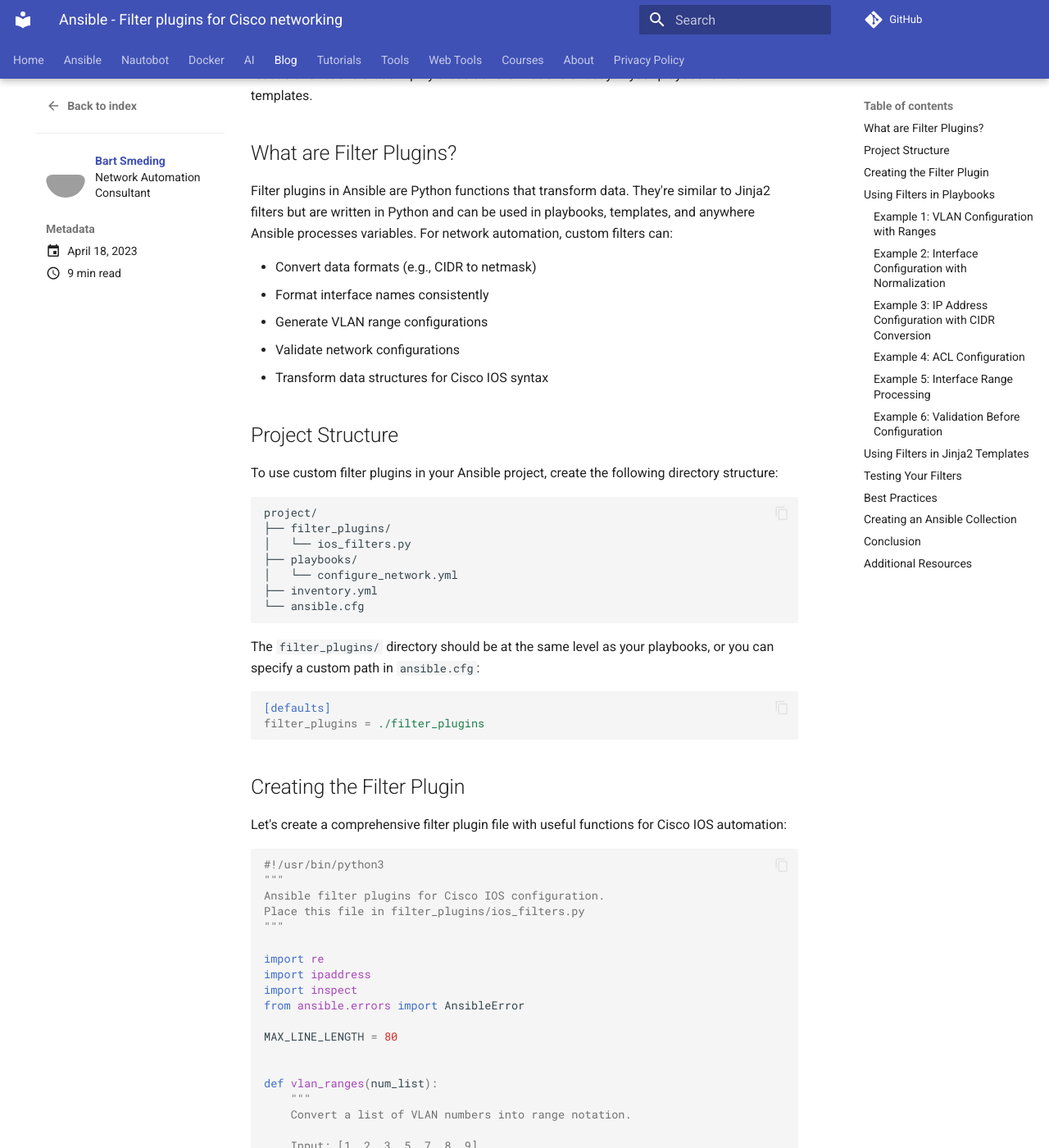
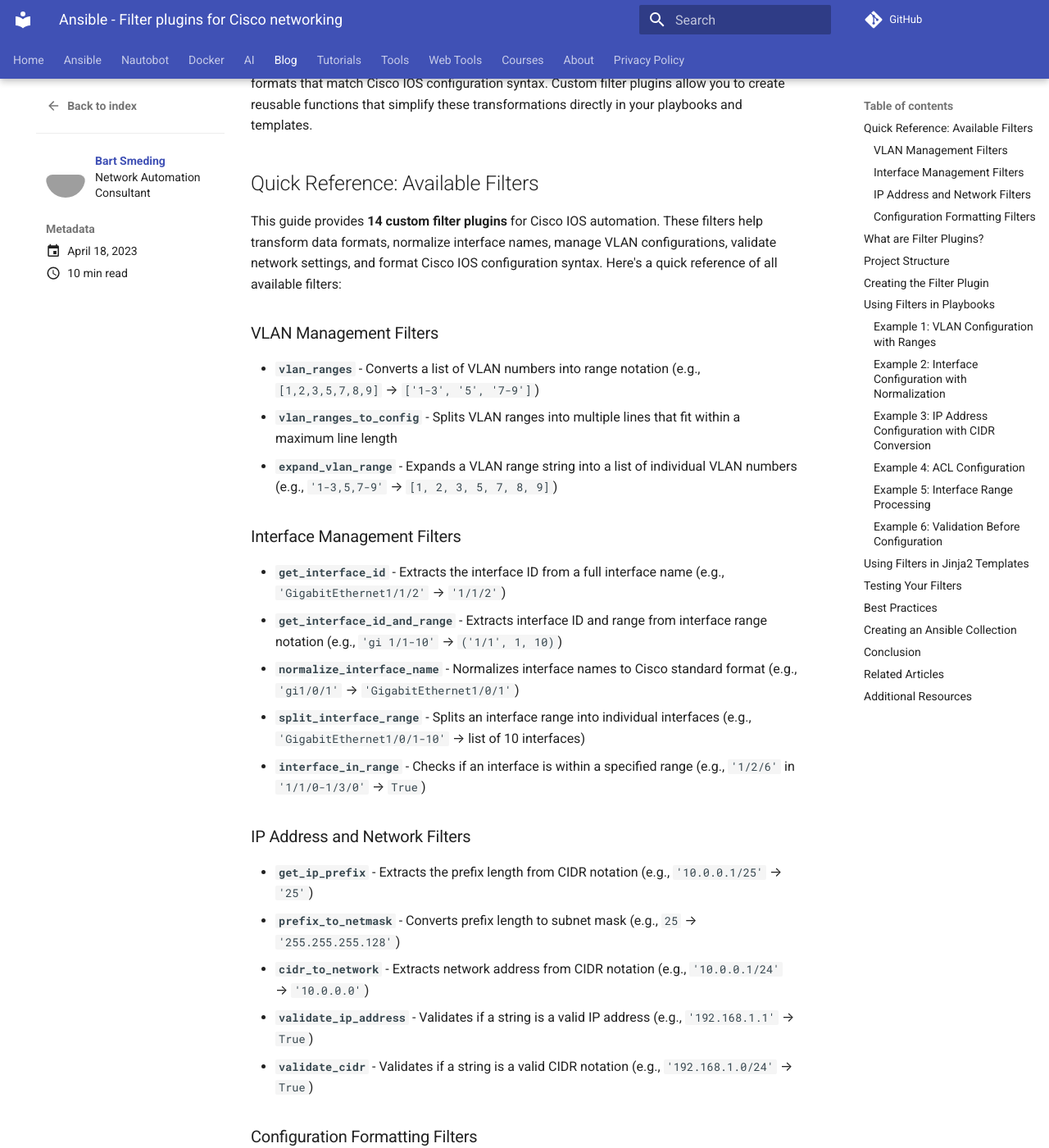
Before and after one commit to bsmeding/bsmeding.github.io, an MkDocs documentation site: the page built from docs/blog/posts/2023/2023-04-18-ansible_filter_plugin_for_cisco.md, in a window 1280 px wide and 1400 px high, scrolled down 241 px. Shown: the whole window at 82% size. Built offline with MkDocs 1.6.1 and Material for MkDocs 9.7.7, drawn with Linux system fonts in a browser that asks for light colours; comment, search, counter and statistics services are not loaded; some of the changed text lies outside the part shown; grey boxes are pictures that could not be loaded.

Commit message:
cross site linking

```diff
--- a/docs/blog/posts/2023/2023-04-18-ansible_filter_plugin_for_cisco.md
+++ b/docs/blog/posts/2023/2023-04-18-ansible_filter_plugin_for_cisco.md
@@ -5,8 +5,8 @@
 layout: single
 comments: true
 title: Ansible - Filter plugins for Cisco networking
-summary: Learn how to create and use custom Ansible filter plugins to simplify Cisco IOS configuration tasks, with practical examples and extended filter functions.
-tags: ["ansible", "cisco", "ios", "filter-plugins", "network-automation"]
+summary: Learn how to create and use 14 custom Ansible filter plugins for Cisco IOS automation. Includes VLAN management, interface normalization, IP address conversion, CIDR to netmask, ACL formatting, and validation filters with practical playbook examples.
+tags: ["ansible", "cisco", "ios", "filter-plugins", "network-automation", "vlan", "interface", "cidr", "netmask", "acl"]
 ---
 
 # Ansible - Filter plugins for Cisco networking
@@ -14,6 +14,34 @@
 When automating Cisco network devices with Ansible, you often need to transform data into formats that match Cisco IOS configuration syntax. Custom filter plugins allow you to create reusable functions that simplify these transformations directly in your playbooks and templates.
 
 <!-- more -->
+
+## Quick Reference: Available Filters
+
+This guide provides **14 custom filter plugins** for Cisco IOS automation. These filters help transform data formats, normalize interface names, manage VLAN configurations, validate network settings, and format Cisco IOS configuration syntax. Here's a quick reference of all available filters:
+
+### VLAN Management Filters
+- **`vlan_ranges`** - Converts a list of VLAN numbers into range notation (e.g., `[1,2,3,5,7,8,9]` → `['1-3', '5', '7-9']`)
+- **`vlan_ranges_to_config`** - Splits VLAN ranges into multiple lines that fit within a maximum line length
+- **`expand_vlan_range`** - Expands a VLAN range string into a list of individual VLAN numbers (e.g., `'1-3,5,7-9'` → `[1, 2, 3, 5, 7, 8, 9]`)
+
+### Interface Management Filters
+- **`get_interface_id`** - Extracts the interface ID from a full interface name (e.g., `'GigabitEthernet1/1/2'` → `'1/1/2'`)
+- **`get_interface_id_and_range`** - Extracts interface ID and range from interface range notation (e.g., `'gi 1/1-10'` → `('1/1', 1, 10)`)
+- **`normalize_interface_name`** - Normalizes interface names to Cisco standard format (e.g., `'gi1/0/1'` → `'GigabitEthernet1/0/1'`)
+- **`split_interface_range`** - Splits an interface range into individual interfaces (e.g., `'GigabitEthernet1/0/1-10'` → list of 10 interfaces)
+- **`interface_in_range`** - Checks if an interface is within a specified range (e.g., `'1/2/6'` in `'1/1/0-1/3/0'` → `True`)
+
+### IP Address and Network Filters
+- **`get_ip_prefix`** - Extracts the prefix length from CIDR notation (e.g., `'10.0.0.1/25'` → `'25'`)
+- **`prefix_to_netmask`** - Converts prefix length to subnet mask (e.g., `25` → `'255.255.255.128'`)
+- **`cidr_to_network`** - Extracts network address from CIDR notation (e.g., `'10.0.0.1/24'` → `'10.0.0.0'`)
+- **`validate_ip_address`** - Validates if a string is a valid IP address (e.g., `'192.168.1.1'` → `True`)
+- **`validate_cidr`** - Validates if a string is a valid CIDR notation (e.g., `'192.168.1.0/24'` → `True`)
+
+### Configuration Formatting Filters
+- **`format_ios_acl_rule`** - Formats a dictionary into Cisco IOS ACL rule syntax
+
+For detailed usage examples and implementation, see the sections below.
 
 ## What are Filter Plugins?
 
@@ -758,6 +786,11 @@
 
 By creating reusable filter plugins, you can make your Ansible playbooks more readable, maintainable, and less error-prone. Start with the filters provided in this guide and extend them based on your specific needs.
 
+## Related Articles
+
+- [Getting Started with Ansible Network Automation](/blog/posts/2023/2023-03-20-getting-started-with-ansible-network-automation/) - Learn the fundamentals of Ansible network automation
+- [Ansible Network Settings](/blog/posts/2023/2023-02-07-ansible_network_settings/) - Configure Ansible for network device automation with network_cli
+
 ## Additional Resources
 
 - [Ansible Filter Plugin Documentation](https://docs.ansible.com/ansible/latest/plugins/filter.html)
```
Also changed, not shown: docs/blog/posts/2023/2023-02-07-ansible_network_settings.md (+5 -0 lines), docs/blog/posts/2023/2023-03-20-getting-started-with-ansible-network-automation.md (+5 -0 lines).
